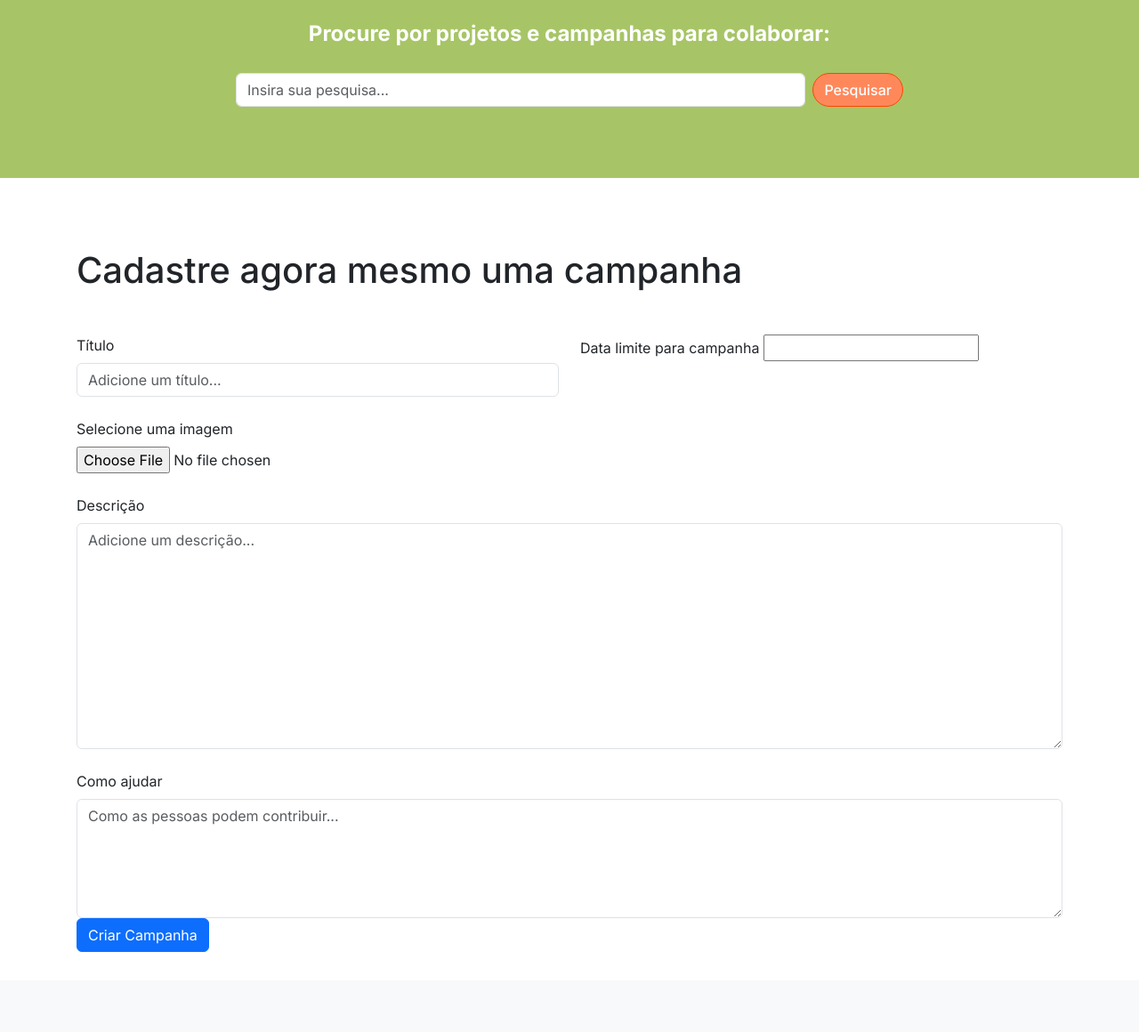
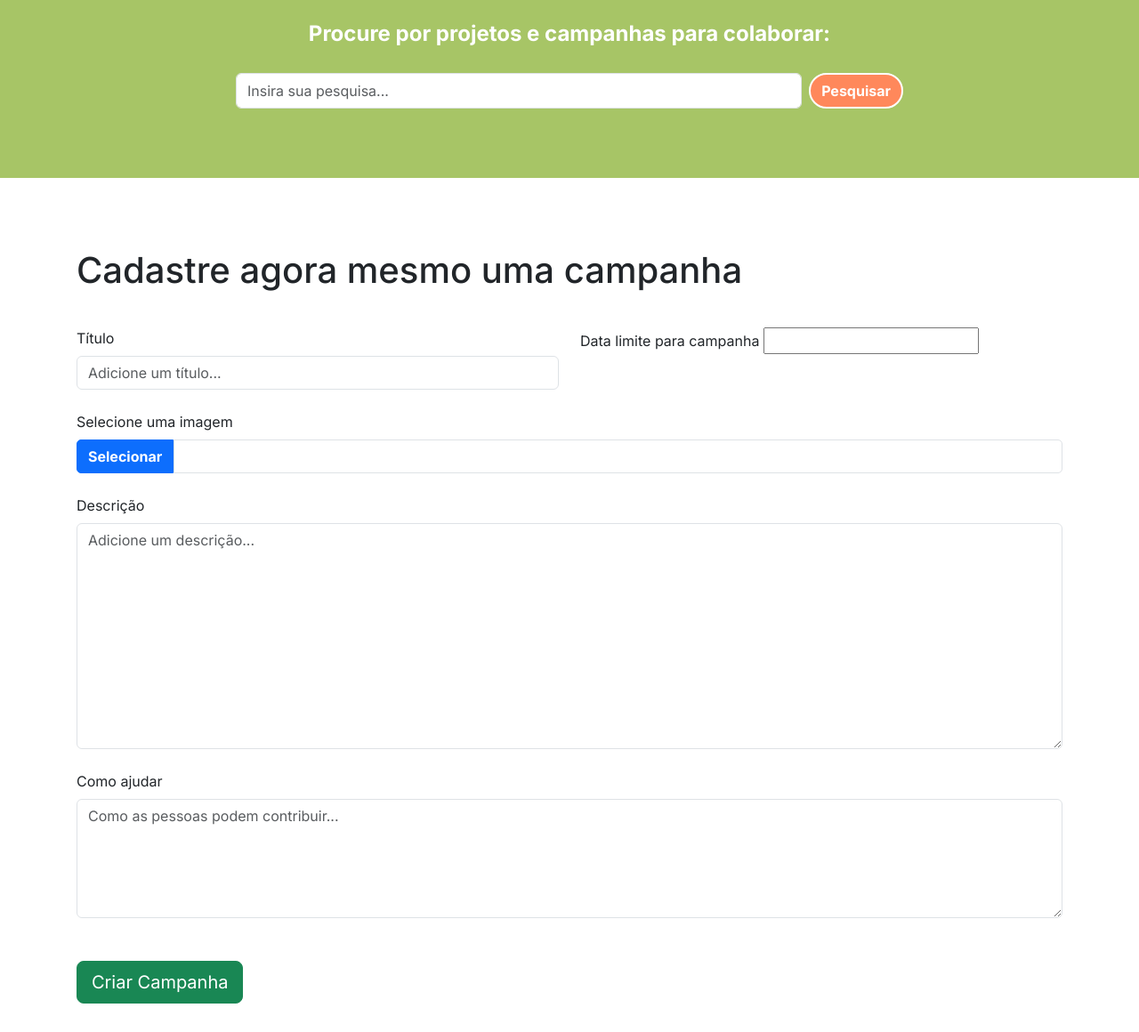
Before and after one commit to limacaiof/uninter-extensionista, a Django app: page /campanhas/cadastrar in a window 1280 px wide. Shown: the part 65-1225 px from the top of the page at 89% size. Before the commit the page ends 1135 px from the top, so only its background shows below. Run offline with Django 5.2, Linux system fonts and the light colour scheme.

Commit message:
beautify image input from campaign register

```diff
--- a/campaign/forms.py
+++ b/campaign/forms.py
@@ -4,6 +4,30 @@ from bootstrap_datepicker_plus.widgets import DateTimePickerInput
 
 
 class CampaignForm(forms.ModelForm):
+    class Meta:
+        model = Campaign
+        fields = ["title", "description",
+                  "how_help", "image_path", "limit_date"]
+        labels = {
+            "title": "Título",
+            "description": "Descrição",
+            "image_path": "Selecione uma imagem",
+            "how_help": "Como ajudar",
+            "limit_date": "Data limite para campanha"
+        }
+        widgets = {
+            "limit_date": DateTimePickerInput(
+                attrs={
+                    "placeholder": "A campanha vai durar até...",
+                    "class": "form-control c-limit_date"
+                },
+                options={
+                    "locale": "pt-BR",
+                    "format": "DD/MM/YYYY"
+                }
+            )
+        }
+
     title = forms.CharField(
         label="Título",
         min_length=5,
@@ -46,28 +70,12 @@ class CampaignForm(forms.ModelForm):
     )
     image_path = forms.ImageField(
         label="Selecione uma imagem",
-        required=False
+        required=False,
+        widget=forms.ClearableFileInput(
+            attrs={
+                "id": "c-image",
+                "style": "display: none;",
+                "accept": "image/*"
+            }
+        )
     )
-
-    class Meta:
-        model = Campaign
-        fields = ["title", "description",
-                  "how_help", "image_path", "limit_date"]
-        labels = {
-            "title": "Título",
-            "description": "Descrição",
-            "image_path": "Selecione uma imagem",
-            "how_help": "Como ajudar",
-            "limit_date": "Data limite para campanha"
-        }
-        widgets = {
-            "limit_date": DateTimePickerInput(
-                attrs={
-                    "class": "form-control c-limit_date"
-                },
-                options={
-                    "locale": "pt-BR",
-                    "format": "DD/MM/YYYY"
-                }
-            )
-        }
--- a/campaign/views.py
+++ b/campaign/views.py
@@ -73,7 +73,7 @@ def register(request: HttpRequest):
             messages.add_message(
                 request,
                 messages.SUCCESS,
-                "Campanha criada com sucesso, faremos o possível para que essa ação solidária chegue ao maior número de pessoas possível. Obrigado!"
+                "Campanha criada com sucesso, faremos o melhor para que essa ação solidária chegue ao maior número de pessoas possível. Obrigado!"
             )
             return redirect("home")
         except:
--- a/templates/components/search-bar.html
+++ b/templates/components/search-bar.html
@@ -29,7 +29,7 @@
   #search-form button {
     background-color: #ff885b;
     color: #fff;
-    font-weight: 500;
-    border: 1px solid orangered;
+    font-weight: bold;
+    border: 2px solid white;
   }
 </style>
--- a/templates/register.html
+++ b/templates/register.html
@@ -6,24 +6,30 @@
 
 {% block content %}
   <div class="mt-5">
-    <h1 class="mb-5">Cadastre agora mesmo uma campanha</h1>
+    <h1 class="mb-4">Cadastre agora mesmo uma campanha</h1>
     {{ form.media }}
     <form method="post" action="{% url 'register' %}" enctype="multipart/form-data">
       {% csrf_token %}
       <div class="form-group d-flex row">
-        <div class="col-md-6">
+        <div class="col-md-6 mt-3">
           <label class="mb-2" for="c-title">Título</label>
           {{ form.title }}
         </div>
-        <div class="col-md-6">
+        <div class="col-md-6 mt-3 mb-2">
           <label class="mb-2" for="c-limit_date">Data limite para campanha</label>
           {{ form.limit_date }}
         </div>
       </div>
       <div class="form-group mt-4">
         <div class="d-flex flex-column">
-          <label class="mb-2">{{ form.image_path.label }}</label>
-          {{ form.image_path }}
+          <label class="mb-2" for="c-image" style="max-width: 300px;">{{ form.image_path.label }}</label>
+          <div id="rowimage" class="d-flex flex-row">
+            <span class="fw-bold btn btn-primary text-white btn-file">
+              Selecionar
+              {{ form.image_path }}
+            </span>
+            <input type="text" id="filename" class="form-control" readonly />
+          </div>
         </div>
       </div>
       <div class="form-group mt-4">
@@ -38,7 +44,7 @@
           {{ form.how_help }}
         </div>
       </div>
-      <button type="submit" class="btn btn-primary">Criar Campanha</button>
+      <button type="submit" class="btn btn-success btn-lg mt-5">Criar Campanha</button>
     </form>
   </div>
   <style>
@@ -46,5 +52,51 @@
       border-color: #fff;
       box-shadow: inset 0 1px 1px rgba(0, 0, 0, 0.075), 0 0 8px #a7c566;
     }
+
+    .btn-file {
+      border-radius: 5px 0 0 5px;
+    }
+
+    input[readonly] {
+      border-radius: 0 5px 5px 0;
+      background-color: white !important;
+      cursor: text !important;
+    }
+
+    input[readonly]:focus {
+      border-color: gainsboro;
+      box-shadow: none;
+    }
   </style>
+  <script>
+    /** $('div#rowimage').on('click', function (e) {
+      e.preventDefault()
+      console.log('clicou')
+      $('input#c-image').trigger('click')
+    }) **/
+    document.getElementById('rowimage').addEventListener("click", function() {
+        console.log('clicou')
+        document.getElementById("c-image").click();
+    })
+
+    $(document).on('change', '.btn-file :file', function () {
+      let input = $(this),
+        numFiles = input.get(0).files ? input.get(0).files.length : 1,
+        label = input.val().replace(/\\/g, '/').replace(/.*\//, '')
+      input.trigger('fileselect', [numFiles, label])
+    })
+
+    $(document).ready(function () {
+      $('.btn-file :file').on('fileselect', function (event, numFiles, label) {
+        let input = $('input#filename'),
+          log = numFiles > 1 ? numFiles + ' files selected' : label
+
+        if (input.length) {
+          input.val(log)
+        } else {
+          if (log) alert(log)
+        }
+      })
+    })
+  </script>
 {% endblock %}
```
